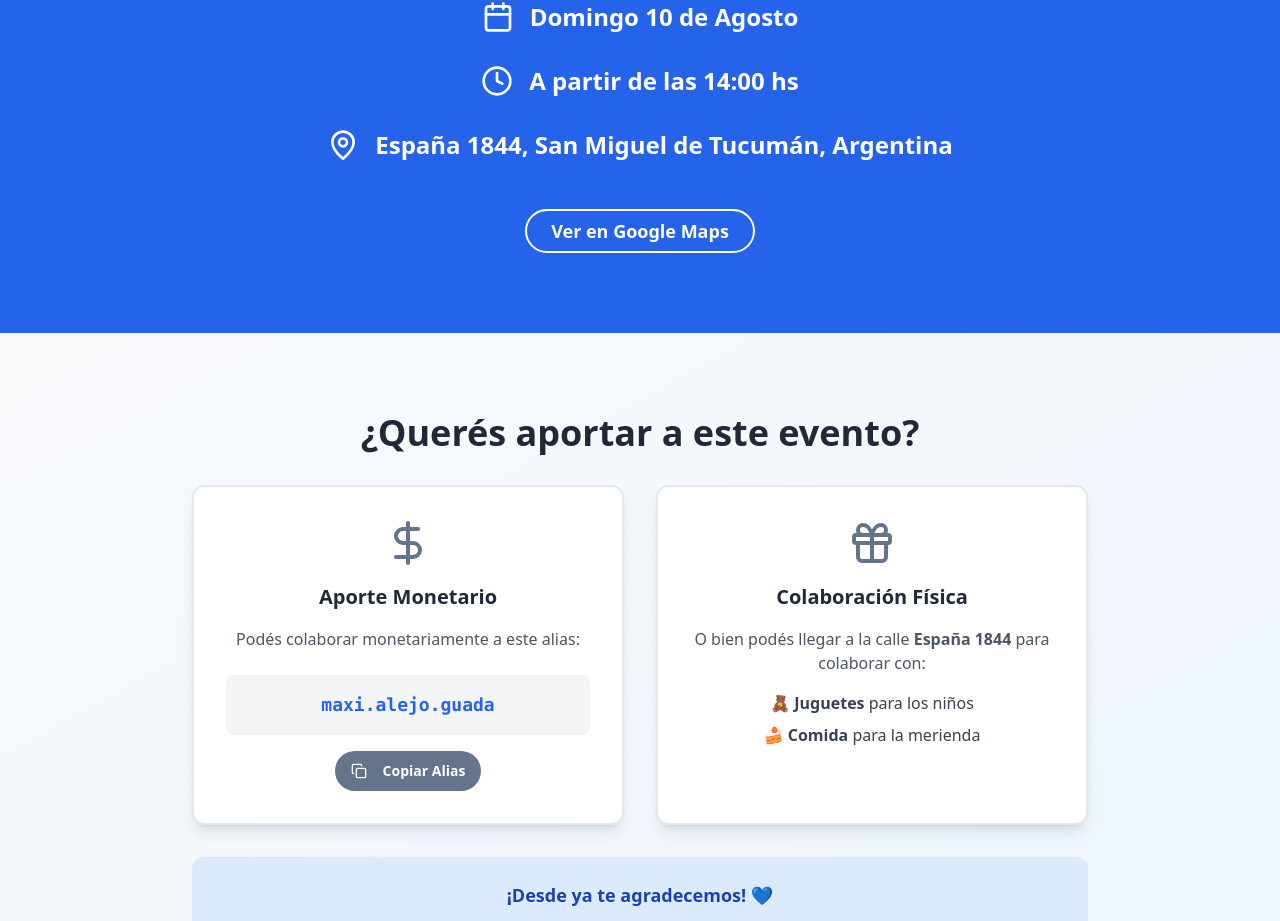
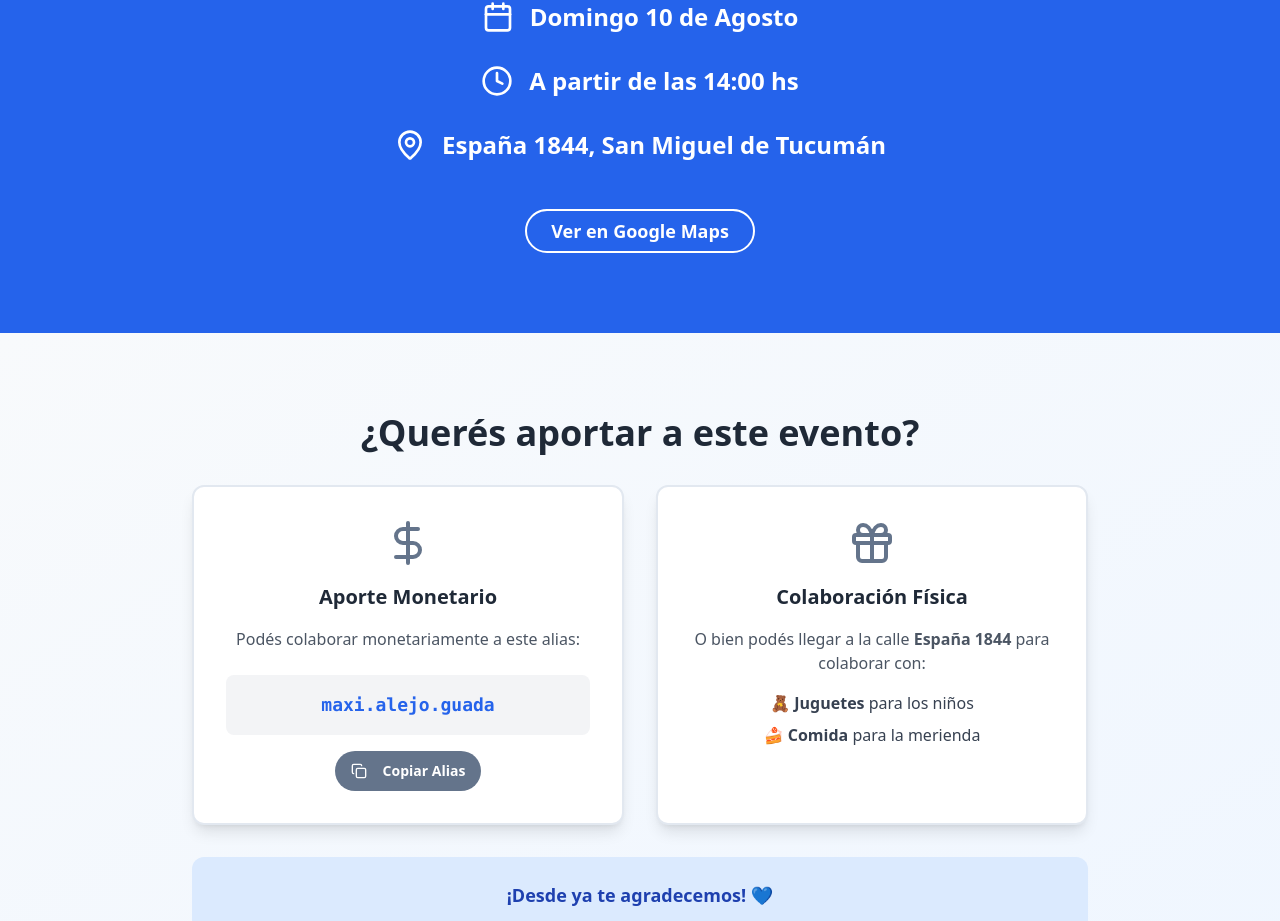
Before and after one commit to Ignadev97/diaDelNinio, a Next.js app: page / in a window 1280 px wide. Shown: the part 1820-2741 px from the top of the page. Built offline with nearby package versions, Linux system fonts and the light colour scheme.

Commit message:
se borró la palabra Argentina

```diff
--- a/app/page.tsx
+++ b/app/page.tsx
@@ -210,7 +210,7 @@ export default function Component() {
               <span className="font-semibold text-center sm:text-left">
                 {" "}
                 {/* Added text-center for mobile */}
-                España 1844, San Miguel de Tucumán, Argentina
+                España 1844, San Miguel de Tucumán
               </span>
             </div>
           </div>
```
